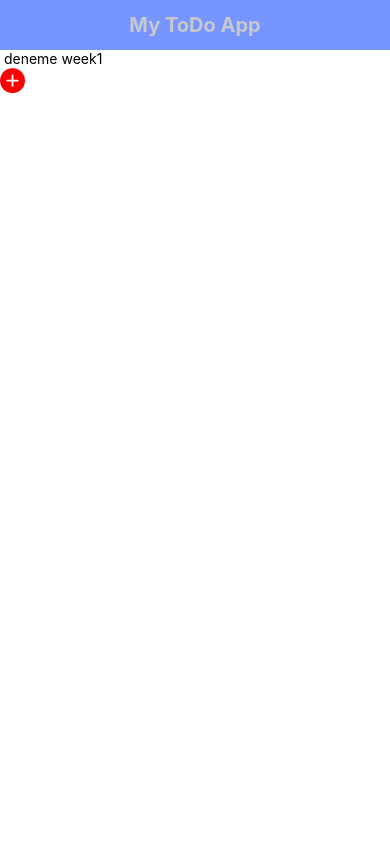
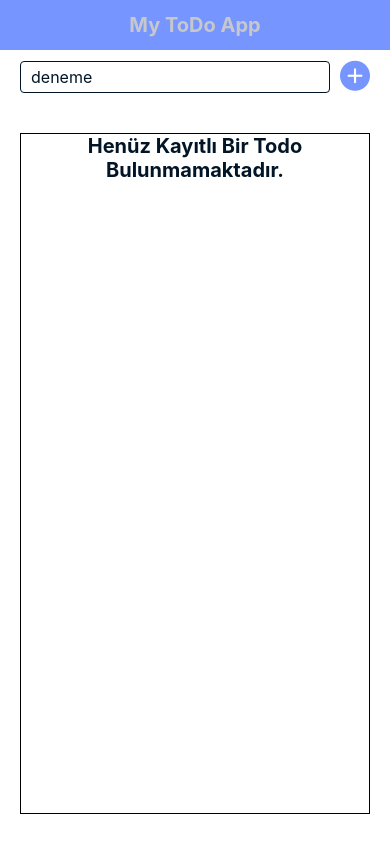
Before and after one commit to SuzanaILIEVA/TodoApp-Native, a React Native app: screen / in a window 390 px wide. Built offline with nearby package versions, Linux system fonts and the light colour scheme.

Commit message:
created input component

```diff
--- a/App.js
+++ b/App.js
@@ -1,21 +1,79 @@
-import React from 'react';
+import React, {useState} from 'react';
 
-import {SafeAreaView, Text, View} from 'react-native';
+import {
+  Alert,
+  SafeAreaView,
+  ScrollView,
+  StyleSheet,
+  Text,
+  View,
+} from 'react-native';
 import Header from './src/components/header';
 import generalStyles from './src/utils/generalStyles';
-import Icon from 'react-native-vector-icons/dist/AntDesign';
+import Input from './src/components/input';
+import {colors} from './src/utils/contants';
 
 function App() {
+  const [text, setText] = useState('');
+  const [todos, setTodos] = useState([]);
+
+  const addTodo = () => {
+    const newTodo = {
+      id: String(new Date().getTime()),
+      text: text,
+      date: new Date(),
+      complated: false,
+    };
+
+    setTodos([...todos, newTodo]);
+    setText('');
+  };
+
   return (
-    <SafeAreaView style={generalStyles.flex1}>
+    <SafeAreaView style={[generalStyles.flex1, generalStyles.bgWhite]}>
       <View>
         <Header title="My ToDo App" />
 
-        <Text> deneme week1</Text>
-        <Icon name="pluscircle" size={25} color="red" />
+        <Input
+          placeholder="deneme"
+          hasIcon
+          iconName="pluscircle"
+          onIconPress={addTodo}
+          value={text}
+          onChangeText={text => setText(text)}
+        />
+      </View>
+      <View style={styles.todosWrapper}>
+        {todos.length === 0 ? (
+          <Text style={styles.emtyText}>
+            Henüz Kayıtlı Bir Todo Bulunmamaktadır.
+          </Text>
+        ) : (
+          <ScrollView style={styles.scrollView}>
+            <Text>TODO DOLU</Text>
+          </ScrollView>
+        )}
       </View>
     </SafeAreaView>
   );
 }
 
+const styles = StyleSheet.create({
+  todosWrapper: {
+    flex: 1,
+    marginHorizontal: 20,
+    marginVertical: 30,
+    borderWidth: 1,
+  },
+  emtyText: {
+    textAlign: 'center',
+    fontSize: 20,
+    color: colors.textPrimary,
+    fontWeight: 'bold',
+  },
+  scrollView: {
+    flexGrow: 1,
+  },
+});
+
 export default App;
--- /dev/null
+++ b/src/components/input/index.js
@@ -0,0 +1,36 @@
+import React from 'react';
+
+import styles from './style';
+import {TextInput, TouchableOpacity, View} from 'react-native';
+import Icon from 'react-native-vector-icons/AntDesign';
+
+const Input = ({
+  placeholder = 'Type Something',
+  keyboardType = 'default',
+  multiline = false,
+  hasIcon = false,
+  iconName = 'pluscircle',
+  onIconPress = () => {},
+  onChangeText = () => {},
+  value = '',
+}) => {
+  return (
+    <View style={styles.wrapper}>
+      <TextInput
+        placeholder={placeholder}
+        style={styles.input}
+        keyboardType={keyboardType}
+        multiline={multiline}
+        value={value}
+        onChangeText={onChangeText}
+      />
+      {hasIcon && (
+        <TouchableOpacity onPress={onIconPress}>
+          <Icon name={iconName} style={styles.icon} />
+        </TouchableOpacity>
+      )}
+    </View>
+  );
+};
+
+export default Input;
--- /dev/null
+++ b/src/components/input/style.js
@@ -0,0 +1,28 @@
+import {StyleSheet} from 'react-native';
+import {colors} from '../../utils/contants';
+
+const styles = StyleSheet.create({
+  wrapper: {
+    marginHorizontal: 20,
+    marginVertical: 10,
+    flexDirection: 'row',
+    alignItems: 'center',
+  },
+  input: {
+    borderWidth: 1,
+    borderColor: colors.textPrimary,
+    borderRadius: 4,
+    paddingHorizontal: 10,
+    paddingVertical: 5,
+    fontSize: 16,
+    color: colors.textPrimary,
+    flex: 1,
+  },
+  icon: {
+    marginLeft: 10,
+    fontSize: 30,
+    color: colors.bgPrimary,
+  },
+});
+
+export default styles;
--- a/src/utils/contants.js
+++ b/src/utils/contants.js
@@ -2,4 +2,5 @@
   bgPrimary: '#7695FF',
   textPrimary: '#021526',
   textSecondary: '#C7C8CC',
+  white: '#fff',
 };
--- a/src/utils/generalStyles.js
+++ b/src/utils/generalStyles.js
@@ -1,9 +1,13 @@
 import {StyleSheet} from 'react-native';
+import {colors} from './contants';
 
 const generalStyles = StyleSheet.create({
   flex1: {
     flex: 1,
   },
+  bgWhite: {
+    backgroundColor: colors.white,
+  },
 });
 
 export default generalStyles;
```
